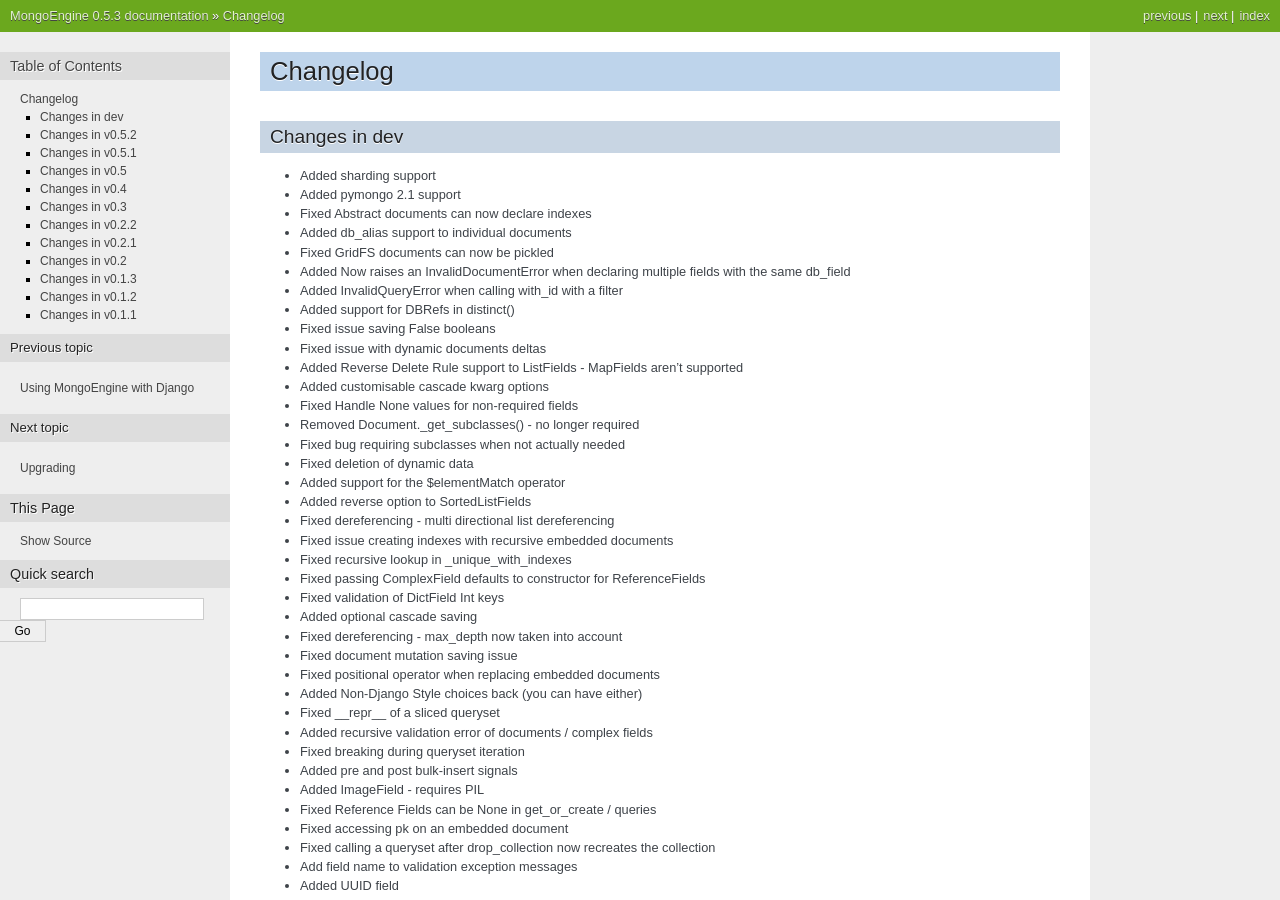
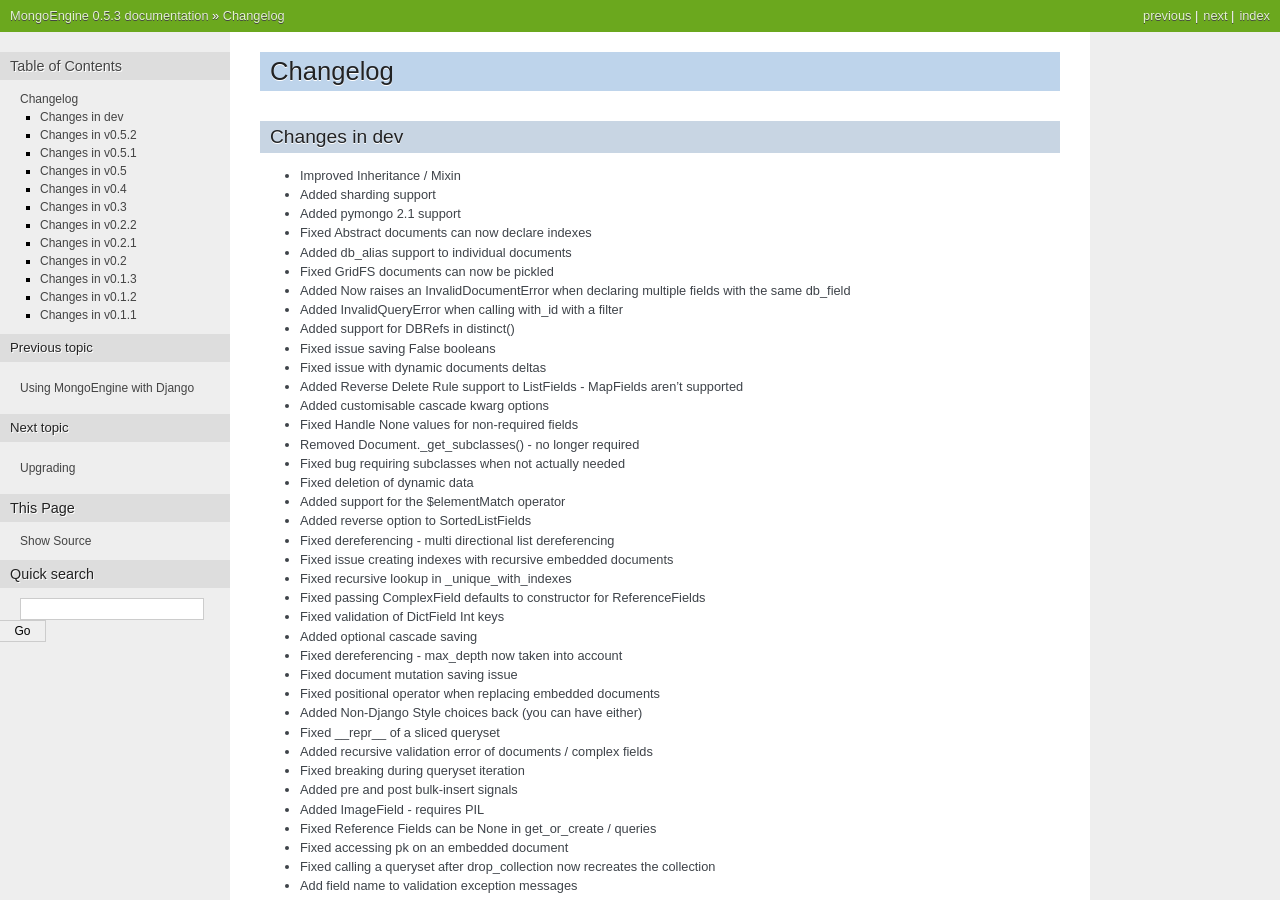
Before and after one commit to MongoEngine/mongoengine, a Sphinx documentation site: the page built from docs/changelog.rst, in a window 1280 px wide and 900 px high. Built offline with Sphinx 7.4.7, drawn with Linux system fonts in a browser that asks for light colours.

Commit message:
Update docs/changelog.rst

```diff
--- a/docs/changelog.rst
+++ b/docs/changelog.rst
@@ -5,6 +5,7 @@ Changelog
 Changes in dev
 ==============
 
+- Improved Inheritance / Mixin
 - Added sharding support
 - Added pymongo 2.1 support
 - Fixed Abstract documents can now declare indexes
```
